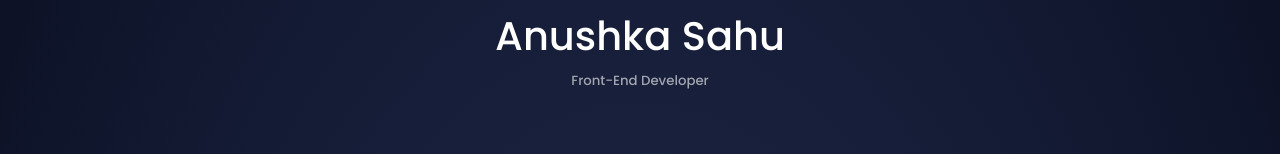
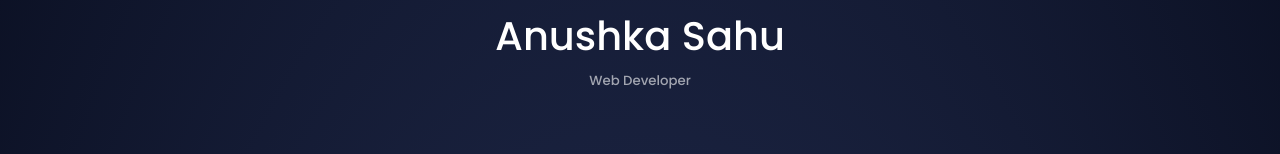
Before and after one commit to Anushka561/-portfolio, a React (Create React App) app: page / in a window 1280 px wide. Shown: the part 154-308 px from the top of the page. Built offline with nearby package versions, Linux system fonts and the light colour scheme; no server answers.

Commit message:
Update Header.jsx

```diff
--- a/src/components/header/Header.jsx
+++ b/src/components/header/Header.jsx
@@ -10,7 +10,7 @@ const Header = () => {
 
         <h5>Hello i'm </h5>
         <h1>Anushka Sahu</h1>
-        <h5 className="text__light">Front-End Developer</h5>
+        <h5 className="text__light">Web Developer</h5>
 
 
 
```
